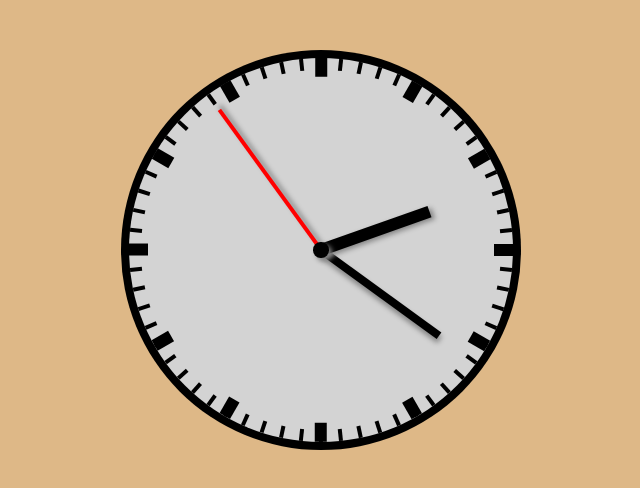
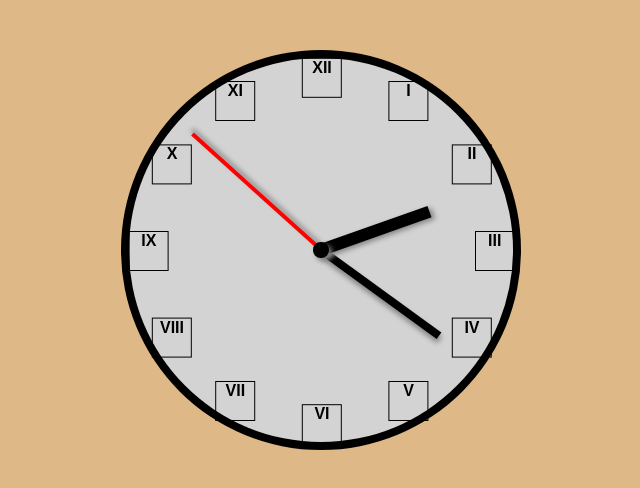
Before and after one commit to Sasicrastko/REACT-ANALOG-CLOCK, a React (Create React App) app: page / in a window 1280 px wide. Shown: the top 488 px of the page, without its empty margins (263-903 px from the left). Built offline with nearby package versions, Linux system fonts and the light colour scheme.

Commit message:
adding numbers to clock (roman and arabic)

```diff
--- a/src/components/Clock.css
+++ b/src/components/Clock.css
@@ -4,6 +4,9 @@
     margin-top: 50px;
     width: 400px;
     height: 400px;
+
+    /* width: 400px;
+    height: 400px; */
   }
 
   .inner-circle {
@@ -93,3 +96,14 @@
       border-radius: 50%;
       box-shadow: 3px 3px 5px #888888;
   }
+
+  .number{
+    width: 100%;
+    height: 100%;
+    font-size: 100%;
+    position: absolute;
+    font-weight: 800;
+    vertical-align: middle;
+    text-align: center;
+    border: 1px solid black;
+}
--- a/src/components/Clock.js
+++ b/src/components/Clock.js
@@ -3,6 +3,7 @@ import MinuteScale from './MinuteScale';
 import HourScale from './HourScale';
 import MinuteHand from './MinuteHand';
 import HourHand from './HourHand';
+import Numbers from './Numbers';
 import SecondHand from './SecondHand';
 import './Clock.css';
 
@@ -37,8 +38,9 @@ class Clock extends Component {
             <div className="container">
                 <div className="outer-circle">
                     <div className="inner-circle">
-                        <MinuteScale/>
-                        <HourScale/>
+                        {/*<MinuteScale/>
+                        <HourScale/>*/}
+                        <Numbers/>
                         <MinuteHand minuteHandAngle={this.state.minuteHandAngle}/>
                         <HourHand hourHandAngle={this.state.hourHandAngle}/>
                         <SecondHand secondHandAngle={this.state.secondHandAngle}/>
--- /dev/null
+++ b/src/components/Numbers.js
@@ -0,0 +1,42 @@
+import React, { Component } from 'react';
+
+var romanNumbers = {
+    1 : 'I',
+    2 : 'II',
+    3 : 'III',
+    4 : 'IV',
+    5 : 'V',
+    6 : 'VI',
+    7 : 'VII',
+    8 : 'VIII',
+    9 : 'IX',
+    10 : 'X',
+    11 : 'XI',
+    12 : 'XII'
+}
+
+class  Numbers extends Component {
+    render() {
+        var arr = []; //fill this array with 12 numbers
+        var counter = 12;
+        while(counter--){
+            arr[counter] = counter+1;
+        }
+        return(
+            <div className="hour-scale">
+                {arr.map((H) =>{
+                return(
+                    <div className="diameter" style={{transform : `rotate(${H*360/12-90}deg)`, position: `absolute`, top: `45%`, left: `0%`, width: `100%`, height: `10%`}}>
+                        <div className="N" style={{transform : `rotate(${-H*360/12+90}deg)`, position : `absolute`, backgroundColor: `transparent`, top: `0%`, left : `90%`, width : `10%`,  height : `100%`}}>
+                            <div className="number">{romanNumbers[H]}</div>
+                        </div>
+                    </div>
+                );
+                }
+            )}
+            </div>
+        );
+    }
+}
+
+export default Numbers;
```
Also changed, not shown: 1 other file (tests, documents, lock files or other folders).
